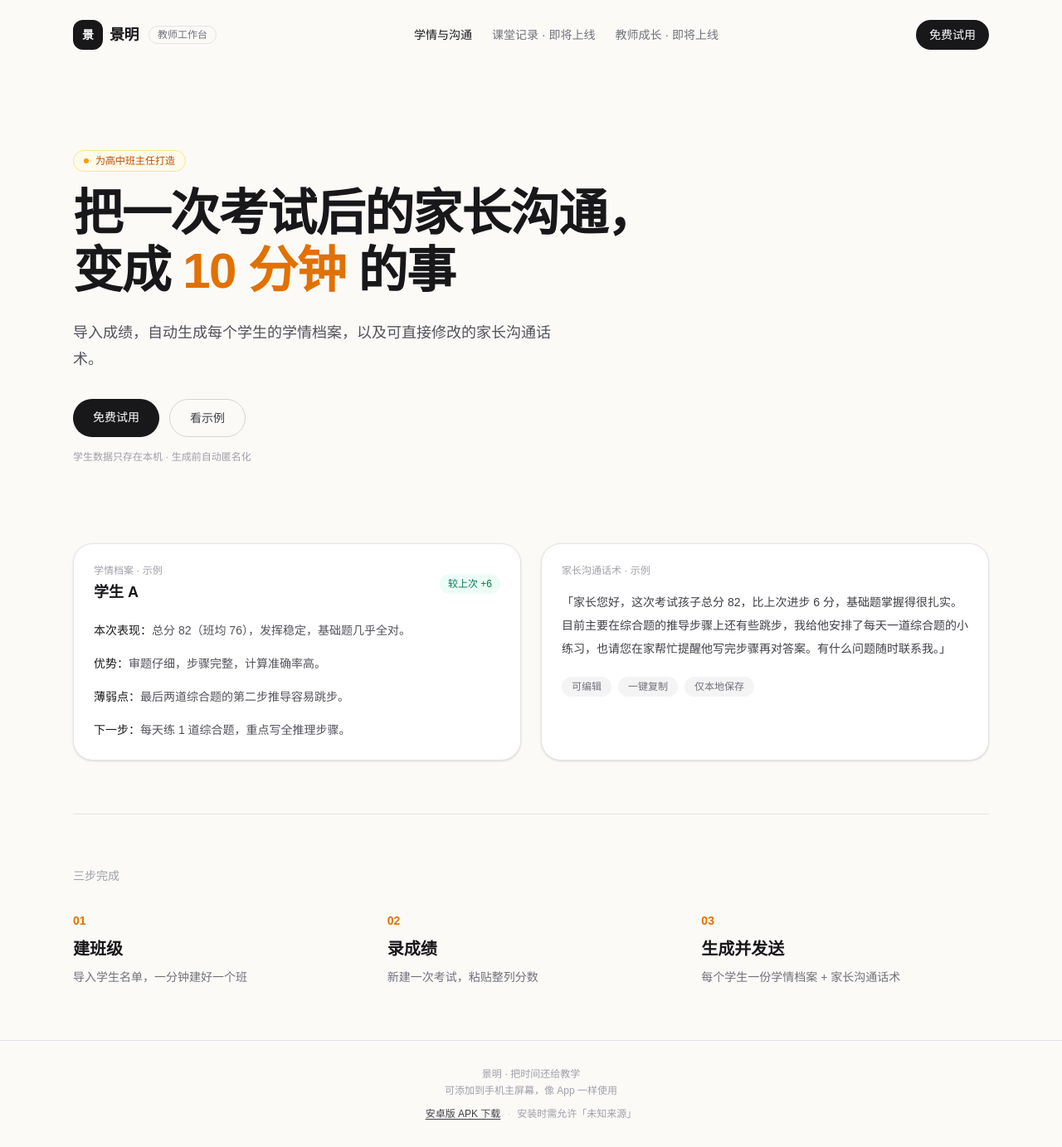
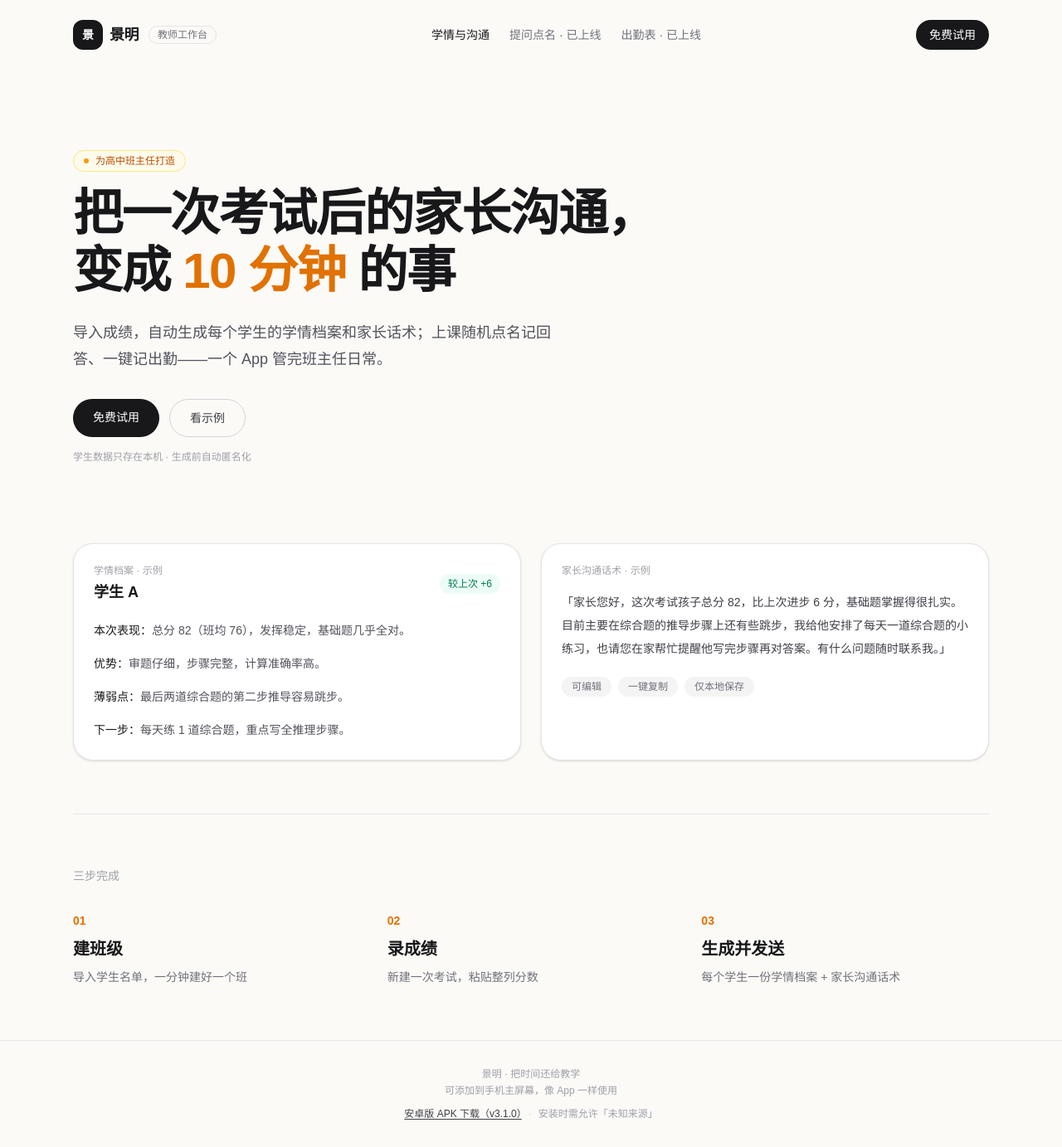
Before and after one commit to 29150905-system/dsh-product-lab, a Next.js app: page / in a window 1280 px wide. Shown: the whole page at 83% size. Built offline with nearby package versions, Linux system fonts and the light colour scheme.

Commit message:
feat(apk): v3.1.0 加载 jingmingzhice.com，落地页标注新模块

```diff
--- a/src/app/page.tsx
+++ b/src/app/page.tsx
@@ -21,8 +21,8 @@ export default function Home() {
         </div>
         <nav className="hidden items-center gap-6 text-sm text-zinc-500 md:flex">
           <span className="text-zinc-900">学情与沟通</span>
-          <span>课堂记录 · 即将上线</span>
-          <span>教师成长 · 即将上线</span>
+          <span>提问点名 · 已上线</span>
+          <span>出勤表 · 已上线</span>
         </nav>
         <Link
           href="/app"
@@ -44,7 +44,7 @@ export default function Home() {
             变成 <span className="text-amber-600">10 分钟</span> 的事
           </h1>
           <p className="mt-6 max-w-xl text-lg leading-8 text-zinc-600">
-            导入成绩，自动生成每个学生的学情档案，以及可直接修改的家长沟通话术。
+            导入成绩，自动生成每个学生的学情档案和家长话术；上课随机点名记回答、一键记出勤——一个 App 管完班主任日常。
           </p>
           <div className="mt-8 flex flex-col gap-3 sm:flex-row">
             <Link
@@ -129,7 +129,7 @@ export default function Home() {
             download
             className="font-medium text-zinc-700 underline underline-offset-2"
           >
-            安卓版 APK 下载
+            安卓版 APK 下载（v3.1.0）
           </a>
           <span className="mx-2 text-zinc-300">·</span>
           <span>安装时需允许「未知来源」</span>
```
Also changed, not shown: 1 other file (tests, documents, lock files or other folders).
